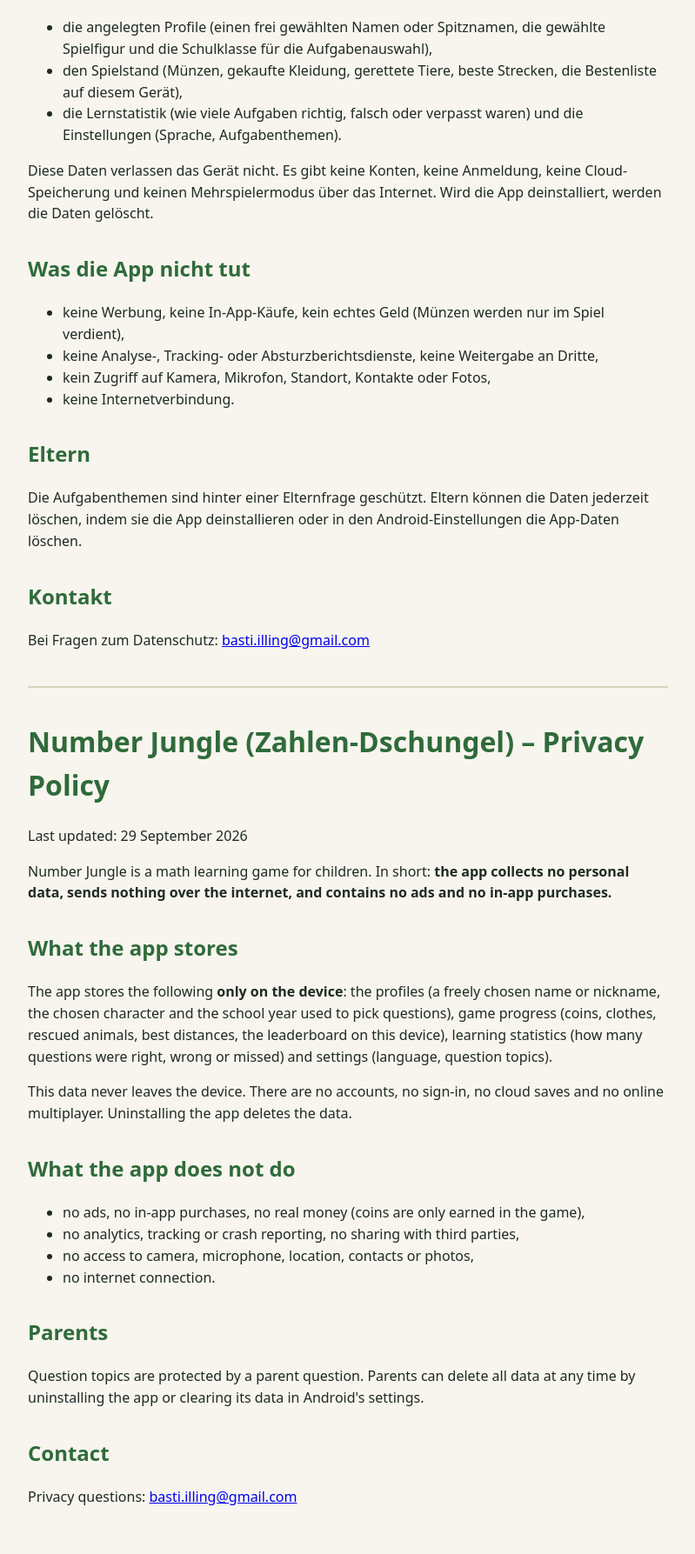
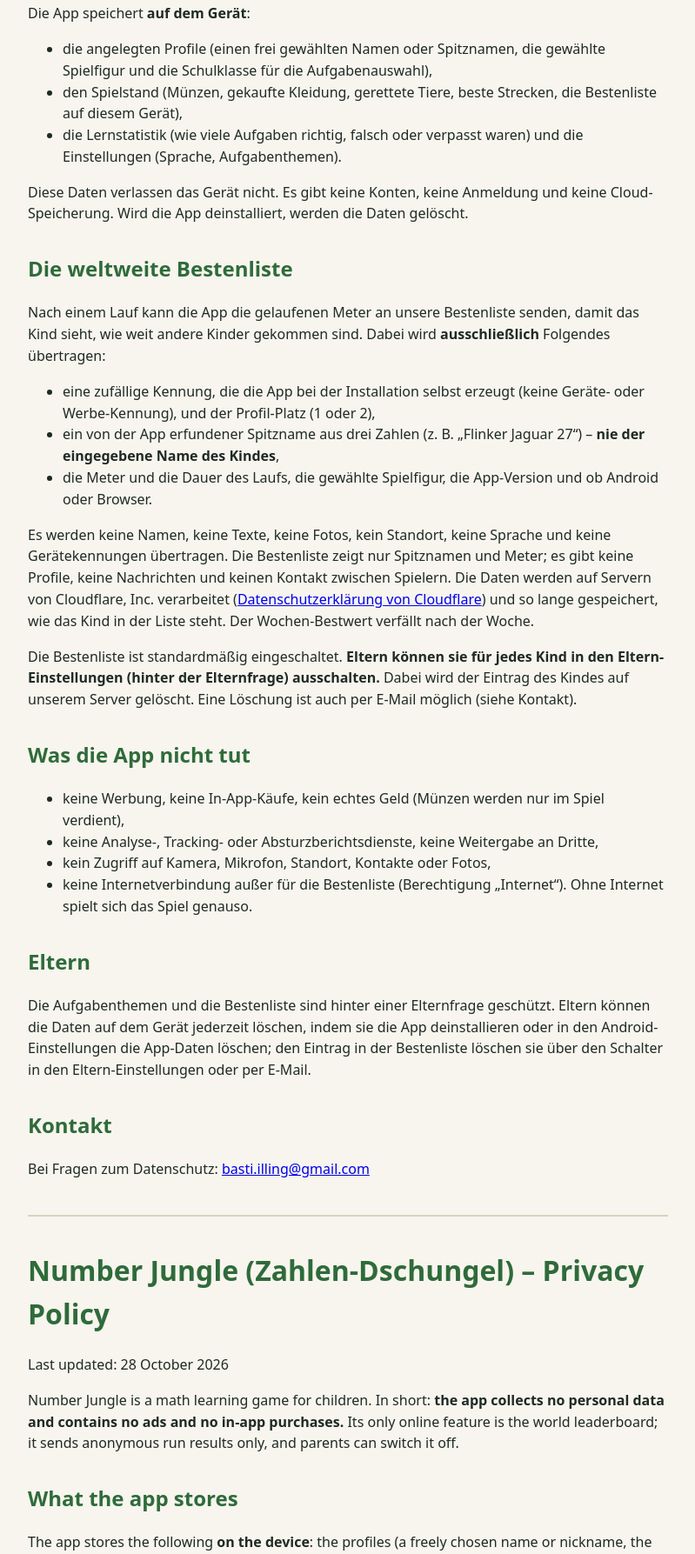
Before and after one commit to illing2005/zahlendschungel, a plain HTML site: page index.html in a window 1280 px wide. Shown: the part 329-2116 px from the top of the page at 87% size, without its empty margins (240-1039 px from the left). Before the commit the page ends 2095 px from the top, so only its background shows below. Drawn offline with Linux system fonts and the light colour scheme.

Commit message:
Privacy policy: the global leaderboard (1.1.0)

```diff
--- a/index.html
+++ b/index.html
@@ -12,44 +12,62 @@
 </head>
 <body>
 <h1>Zahlen-Dschungel – Datenschutzerklärung</h1>
-<p>Stand: 29. September 2026</p>
-<p>Zahlen-Dschungel ist ein Mathe-Lernspiel für Kinder. Der Schutz der Daten von Kindern ist uns besonders wichtig. Kurz gesagt: <strong>Die App erhebt keine personenbezogenen Daten, sendet nichts ins Internet und enthält keine Werbung und keine In-App-Käufe.</strong></p>
+<p>Stand: 28. Oktober 2026</p>
+<p>Zahlen-Dschungel ist ein Mathe-Lernspiel für Kinder. Der Schutz der Daten von Kindern ist uns besonders wichtig. Kurz gesagt: <strong>Die App erhebt keine personenbezogenen Daten und enthält keine Werbung und keine In-App-Käufe.</strong> Die einzige Online-Funktion ist die weltweite Bestenliste; sie sendet nur anonyme Spielergebnisse und lässt sich von Eltern abschalten.</p>
 <h2>Welche Daten die App speichert</h2>
-<p>Die App speichert ausschließlich <strong>auf dem Gerät</strong>:</p>
+<p>Die App speichert <strong>auf dem Gerät</strong>:</p>
 <ul>
   <li>die angelegten Profile (einen frei gewählten Namen oder Spitznamen, die gewählte Spielfigur und die Schulklasse für die Aufgabenauswahl),</li>
   <li>den Spielstand (Münzen, gekaufte Kleidung, gerettete Tiere, beste Strecken, die Bestenliste auf diesem Gerät),</li>
   <li>die Lernstatistik (wie viele Aufgaben richtig, falsch oder verpasst waren) und die Einstellungen (Sprache, Aufgabenthemen).</li>
 </ul>
-<p>Diese Daten verlassen das Gerät nicht. Es gibt keine Konten, keine Anmeldung, keine Cloud-Speicherung und keinen Mehrspielermodus über das Internet. Wird die App deinstalliert, werden die Daten gelöscht.</p>
+<p>Diese Daten verlassen das Gerät nicht. Es gibt keine Konten, keine Anmeldung und keine Cloud-Speicherung. Wird die App deinstalliert, werden die Daten gelöscht.</p>
+<h2>Die weltweite Bestenliste</h2>
+<p>Nach einem Lauf kann die App die gelaufenen Meter an unsere Bestenliste senden, damit das Kind sieht, wie weit andere Kinder gekommen sind. Dabei wird <strong>ausschließlich</strong> Folgendes übertragen:</p>
+<ul>
+  <li>eine zufällige Kennung, die die App bei der Installation selbst erzeugt (keine Geräte- oder Werbe-Kennung), und der Profil-Platz (1 oder 2),</li>
+  <li>ein von der App erfundener Spitzname aus drei Zahlen (z.&nbsp;B. „Flinker Jaguar 27“) – <strong>nie der eingegebene Name des Kindes</strong>,</li>
+  <li>die Meter und die Dauer des Laufs, die gewählte Spielfigur, die App-Version und ob Android oder Browser.</li>
+</ul>
+<p>Es werden keine Namen, keine Texte, keine Fotos, kein Standort, keine Sprache und keine Gerätekennungen übertragen. Die Bestenliste zeigt nur Spitznamen und Meter; es gibt keine Profile, keine Nachrichten und keinen Kontakt zwischen Spielern. Die Daten werden auf Servern von Cloudflare, Inc. verarbeitet (<a href="https://www.cloudflare.com/privacypolicy/">Datenschutzerklärung von Cloudflare</a>) und so lange gespeichert, wie das Kind in der Liste steht. Der Wochen-Bestwert verfällt nach der Woche.</p>
+<p>Die Bestenliste ist standardmäßig eingeschaltet. <strong>Eltern können sie für jedes Kind in den Eltern-Einstellungen (hinter der Elternfrage) ausschalten.</strong> Dabei wird der Eintrag des Kindes auf unserem Server gelöscht. Eine Löschung ist auch per E-Mail möglich (siehe Kontakt).</p>
 <h2>Was die App nicht tut</h2>
 <ul>
   <li>keine Werbung, keine In-App-Käufe, kein echtes Geld (Münzen werden nur im Spiel verdient),</li>
   <li>keine Analyse-, Tracking- oder Absturzberichtsdienste, keine Weitergabe an Dritte,</li>
   <li>kein Zugriff auf Kamera, Mikrofon, Standort, Kontakte oder Fotos,</li>
-  <li>keine Internetverbindung.</li>
+  <li>keine Internetverbindung außer für die Bestenliste (Berechtigung „Internet“). Ohne Internet spielt sich das Spiel genauso.</li>
 </ul>
 <h2>Eltern</h2>
-<p>Die Aufgabenthemen sind hinter einer Elternfrage geschützt. Eltern können die Daten jederzeit löschen, indem sie die App deinstallieren oder in den Android-Einstellungen die App-Daten löschen.</p>
+<p>Die Aufgabenthemen und die Bestenliste sind hinter einer Elternfrage geschützt. Eltern können die Daten auf dem Gerät jederzeit löschen, indem sie die App deinstallieren oder in den Android-Einstellungen die App-Daten löschen; den Eintrag in der Bestenliste löschen sie über den Schalter in den Eltern-Einstellungen oder per E-Mail.</p>
 <h2>Kontakt</h2>
 <p>Bei Fragen zum Datenschutz: <a href="mailto:basti.illing@gmail.com">basti.illing@gmail.com</a></p>
 
 <div class="lang" lang="en">
 <h1>Number Jungle (Zahlen-Dschungel) – Privacy Policy</h1>
-<p>Last updated: 29 September 2026</p>
-<p>Number Jungle is a math learning game for children. In short: <strong>the app collects no personal data, sends nothing over the internet, and contains no ads and no in-app purchases.</strong></p>
+<p>Last updated: 28 October 2026</p>
+<p>Number Jungle is a math learning game for children. In short: <strong>the app collects no personal data and contains no ads and no in-app purchases.</strong> Its only online feature is the world leaderboard; it sends anonymous run results only, and parents can switch it off.</p>
 <h2>What the app stores</h2>
-<p>The app stores the following <strong>only on the device</strong>: the profiles (a freely chosen name or nickname, the chosen character and the school year used to pick questions), game progress (coins, clothes, rescued animals, best distances, the leaderboard on this device), learning statistics (how many questions were right, wrong or missed) and settings (language, question topics).</p>
-<p>This data never leaves the device. There are no accounts, no sign-in, no cloud saves and no online multiplayer. Uninstalling the app deletes the data.</p>
+<p>The app stores the following <strong>on the device</strong>: the profiles (a freely chosen name or nickname, the chosen character and the school year used to pick questions), game progress (coins, clothes, rescued animals, best distances, the leaderboard on this device), learning statistics (how many questions were right, wrong or missed) and settings (language, question topics).</p>
+<p>This data never leaves the device. There are no accounts, no sign-in and no cloud saves. Uninstalling the app deletes the data.</p>
+<h2>The world leaderboard</h2>
+<p>After a run, the app can send the metres run to our leaderboard, so the child can see how far other children got. <strong>Only</strong> the following is sent:</p>
+<ul>
+  <li>a random identifier the app makes itself when installed (not a device or advertising identifier), and the profile slot (1 or 2),</li>
+  <li>a nickname the app invents from three numbers (for example "Swift Jaguar 27") – <strong>never the name the child typed</strong>,</li>
+  <li>the metres and the duration of the run, the chosen character, the app version and whether it is Android or the browser.</li>
+</ul>
+<p>No names, no text, no photos, no location, no language and no device identifiers are sent. The leaderboard shows nicknames and metres only; there are no profiles, no messages and no contact between players. The data is processed on servers run by Cloudflare, Inc. (<a href="https://www.cloudflare.com/privacypolicy/">Cloudflare's privacy policy</a>) and kept for as long as the child is on the list. The weekly best expires after the week.</p>
+<p>The leaderboard is on by default. <strong>Parents can switch it off for each child in the parent settings (behind the parent question).</strong> Doing so deletes the child's entry on our server. Deletion by e-mail is possible too (see contact).</p>
 <h2>What the app does not do</h2>
 <ul>
   <li>no ads, no in-app purchases, no real money (coins are only earned in the game),</li>
   <li>no analytics, tracking or crash reporting, no sharing with third parties,</li>
   <li>no access to camera, microphone, location, contacts or photos,</li>
-  <li>no internet connection.</li>
+  <li>no internet connection other than for the leaderboard (the "Internet" permission). Without internet the game plays exactly the same.</li>
 </ul>
 <h2>Parents</h2>
-<p>Question topics are protected by a parent question. Parents can delete all data at any time by uninstalling the app or clearing its data in Android's settings.</p>
+<p>Question topics and the leaderboard are protected by a parent question. Parents can delete the data on the device at any time by uninstalling the app or clearing its data in Android's settings; the leaderboard entry is deleted with the switch in the parent settings or by e-mail.</p>
 <h2>Contact</h2>
 <p>Privacy questions: <a href="mailto:basti.illing@gmail.com">basti.illing@gmail.com</a></p>
 </div>
```
